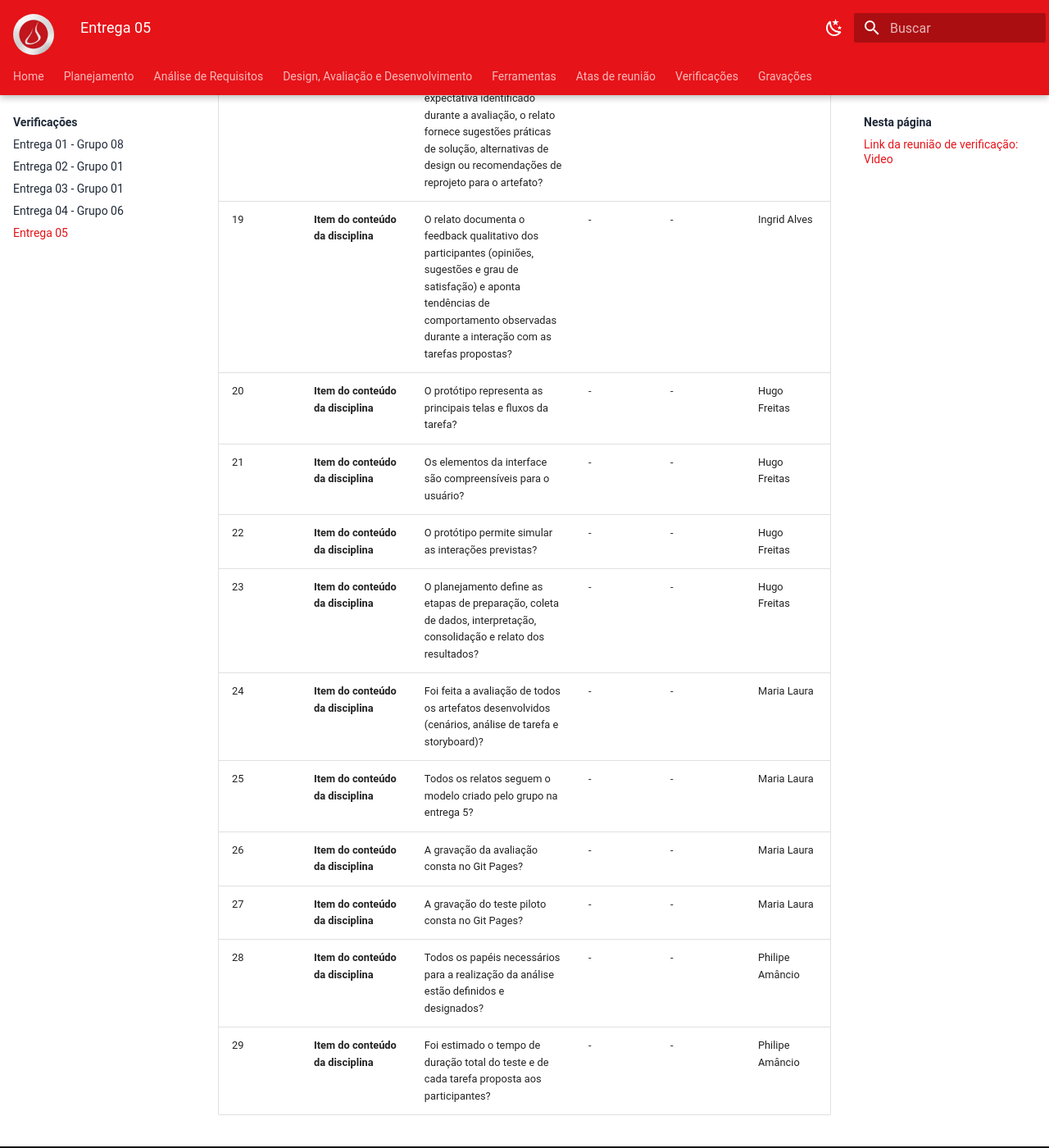
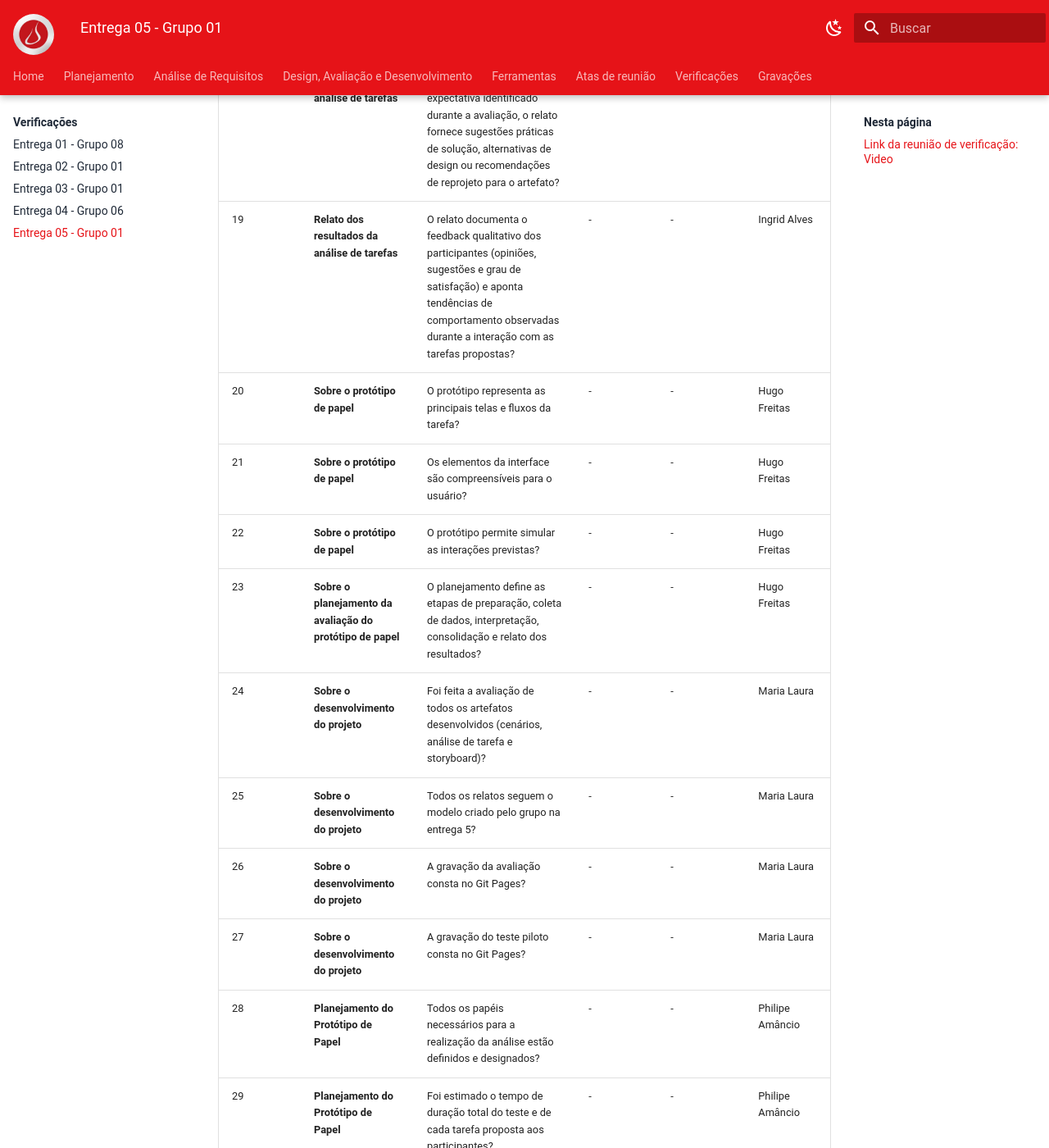
Before and after one commit to Interacao-Humano-Computador/2026.1-Grupo07, an MkDocs documentation site: the page built from docs/verificacoes/verificacaoE5.md, in a window 1280 px wide and 1400 px high, scrolled down 2443 px. Shown: the whole window at 82% size. Built offline with MkDocs 1.6.1 and Material for MkDocs 9.7.7, drawn with Linux system fonts in a browser that asks for light colours; some of the changed text lies outside the part shown.

Commit message:
fix: ajustes nas perguntas de verificação

```diff
--- a/docs/verificacoes/verificacaoE5.md
+++ b/docs/verificacoes/verificacaoE5.md
@@ -17,21 +17,21 @@
 | 9 | **Itens do Desenvolvimento do projeto** | Vídeo de apresentação na categoria "não listado" no youtube? | - | - | André Barros de Sales (Professor) |
 | 10 | **Itens do Desenvolvimento do projeto** | Tabela de contribuição no início do artefato com o nome de todos os integrantes com a contribuição de cada integrante com hiperligação atividade e da gravação, se houver. | - | - | André Barros de Sales (Professor) |
 | 11 | **Itens do Desenvolvimento do projeto** | A seção de agradecimentos apresentando o uso de Inteligência Artificial (IA) Generativa no artefato. | - | - | André Barros de Sales (Professor) |
-| 12 | **Item do conteúdo da disciplina** | Os relatos dos resultados possuem os vídeos das entrevistas? | - | - | Nathan|
-| 13 | **Item do conteúdo da disciplina** | O planejamento da avaliação do protótipo de papel segue o framework DECIDE? | - | - | Nathan |
-| 14 | **Item do conteúdo da disciplina** | O planejamento possui definição e data de realização do teste piloto? | - | - | Nathan |
-| 15 | **Item do conteúdo da disciplina** | O planejamento da avaliação do protótipo de papel possui um roteiro bem definido e padronizado para a entrevista? | - | - | Nathan |
-| 16 | **Item do conteúdo da disciplina** | O relato dos resultados documenta claramente os objetivos que motivaram a avaliação e recapitula a metodologia utilizada (método de avaliação, como os dados foram coletados e o perfil dos participantes reais)? | - | - | Ingrid Alves |
-| 17 | **Item do conteúdo da disciplina** | O documento apresenta um registro claro e consolidado dos problemas de IHC encontrados durante a avaliação (no Storyboard ou na Análise de Tarefas), descrevendo onde o problema ocorreu e justificando por que é considerado um problema? | - | - | Ingrid Alves |
-| 18 | **Item do conteúdo da disciplina** | Para cada problema de usabilidade ou quebra de expectativa identificado durante a avaliação, o relato fornece sugestões práticas de solução, alternativas de design ou recomendações de reprojeto para o artefato? | - | - | Ingrid Alves |
-| 19 | **Item do conteúdo da disciplina** | O relato documenta o feedback qualitativo dos participantes (opiniões, sugestões e grau de satisfação) e aponta tendências de comportamento observadas durante a interação com as tarefas propostas? | - | - | Ingrid Alves  |
-| 20 | **Item do conteúdo da disciplina** | O protótipo representa as principais telas e fluxos da tarefa? | - | - | Hugo Freitas |
-| 21 | **Item do conteúdo da disciplina** | Os elementos da interface são compreensíveis para o usuário? | - | - | Hugo Freitas  |
-| 22 | **Item do conteúdo da disciplina** | O protótipo permite simular as interações previstas? | - | - | Hugo Freitas  |
-| 23 | **Item do conteúdo da disciplina** | O planejamento define as etapas de preparação, coleta de dados, interpretação, consolidação e relato dos resultados? | - | - | Hugo Freitas  |
-| 24 | **Item do conteúdo da disciplina** | Foi feita a avaliação de todos os artefatos desenvolvidos (cenários, análise de tarefa e storyboard)? | - | - | Maria Laura |
-| 25 | **Item do conteúdo da disciplina** | Todos os relatos seguem o modelo criado pelo grupo na entrega 5? | - | - | Maria Laura |
-| 26 | **Item do conteúdo da disciplina** | A gravação da avaliação consta no Git Pages? | - | - | Maria Laura |
-| 27 | **Item do conteúdo da disciplina** | A gravação do teste piloto consta no Git Pages? | - | - | Maria Laura |
-| 28 | **Item do conteúdo da disciplina** | Todos os papéis necessários para a realização da análise estão definidos e designados? | - | - | Philipe Amâncio |
-| 29 | **Item do conteúdo da disciplina** | Foi estimado o tempo de duração total do teste e de cada tarefa proposta aos participantes? | - | - | Philipe Amâncio |
+| 12 | **Sobre o relato dos resultados da análise de tarefas** | Os relatos dos resultados possuem os vídeos das entrevistas? | - | - | Nathan|
+| 13 | **Planejamento do Protótipo de Papel** | O planejamento da avaliação do protótipo de papel segue o framework DECIDE? | - | - | Nathan |
+| 14 | **Planejamento do Protótipo de Papel** | O planejamento possui definição e data de realização do teste piloto? | - | - | Nathan |
+| 15 | **Planejamento do Protótipo de Papel** | O planejamento da avaliação do protótipo de papel possui um roteiro bem definido e padronizado para a entrevista? | - | - | Nathan |
+| 16 | **Relato dos resultados da análise de tarefas** | O relato dos resultados documenta claramente os objetivos que motivaram a avaliação e recapitula a metodologia utilizada (método de avaliação, como os dados foram coletados e o perfil dos participantes reais)? | - | - | Ingrid Alves |
+| 17 | **Relato dos resultados da análise de tarefas** | O documento apresenta um registro claro e consolidado dos problemas de IHC encontrados durante a avaliação (no Storyboard ou na Análise de Tarefas), descrevendo onde o problema ocorreu e justificando por que é considerado um problema? | - | - | Ingrid Alves |
+| 18 | **Relato dos resultados da análise de tarefas** | Para cada problema de usabilidade ou quebra de expectativa identificado durante a avaliação, o relato fornece sugestões práticas de solução, alternativas de design ou recomendações de reprojeto para o artefato? | - | - | Ingrid Alves |
+| 19 | **Relato dos resultados da análise de tarefas** | O relato documenta o feedback qualitativo dos participantes (opiniões, sugestões e grau de satisfação) e aponta tendências de comportamento observadas durante a interação com as tarefas propostas? | - | - | Ingrid Alves  |
+| 20 | **Sobre o protótipo de papel** | O protótipo representa as principais telas e fluxos da tarefa? | - | - | Hugo Freitas |
+| 21 | **Sobre o protótipo de papel** | Os elementos da interface são compreensíveis para o usuário? | - | - | Hugo Freitas  |
+| 22 | **Sobre o protótipo de papel** | O protótipo permite simular as interações previstas? | - | - | Hugo Freitas  |
+| 23 | **Sobre o planejamento da avaliação do protótipo de papel** | O planejamento define as etapas de preparação, coleta de dados, interpretação, consolidação e relato dos resultados? | - | - | Hugo Freitas  |
+| 24 | **Sobre o desenvolvimento do projeto** | Foi feita a avaliação de todos os artefatos desenvolvidos (cenários, análise de tarefa e storyboard)? | - | - | Maria Laura |
+| 25 | **Sobre o desenvolvimento do projeto** | Todos os relatos seguem o modelo criado pelo grupo na entrega 5? | - | - | Maria Laura |
+| 26 | **Sobre o desenvolvimento do projeto** | A gravação da avaliação consta no Git Pages? | - | - | Maria Laura |
+| 27 | **Sobre o desenvolvimento do projeto** | A gravação do teste piloto consta no Git Pages? | - | - | Maria Laura |
+| 28 | **Planejamento do Protótipo de Papel** | Todos os papéis necessários para a realização da análise estão definidos e designados? | - | - | Philipe Amâncio |
+| 29 | **Planejamento do Protótipo de Papel** | Foi estimado o tempo de duração total do teste e de cada tarefa proposta aos participantes? | - | - | Philipe Amâncio |
--- a/mkdocs.yml
+++ b/mkdocs.yml
@@ -97,7 +97,7 @@ nav:
           - Entrega 02 - Grupo 01: verificacoes/verificacaoE2G1.md
           - Entrega 03 - Grupo 01: verificacoes/verificacaoE3G1.md
           - Entrega 04 - Grupo 06: verificacoes/verificacaoE4G6.md
-          - Entrega 05: verificacoes/verificacaoE5.md
+          - Entrega 05 - Grupo 01: verificacoes/verificacaoE5.md
   - Gravações: gravacoes.md
 
 plugins:
```
